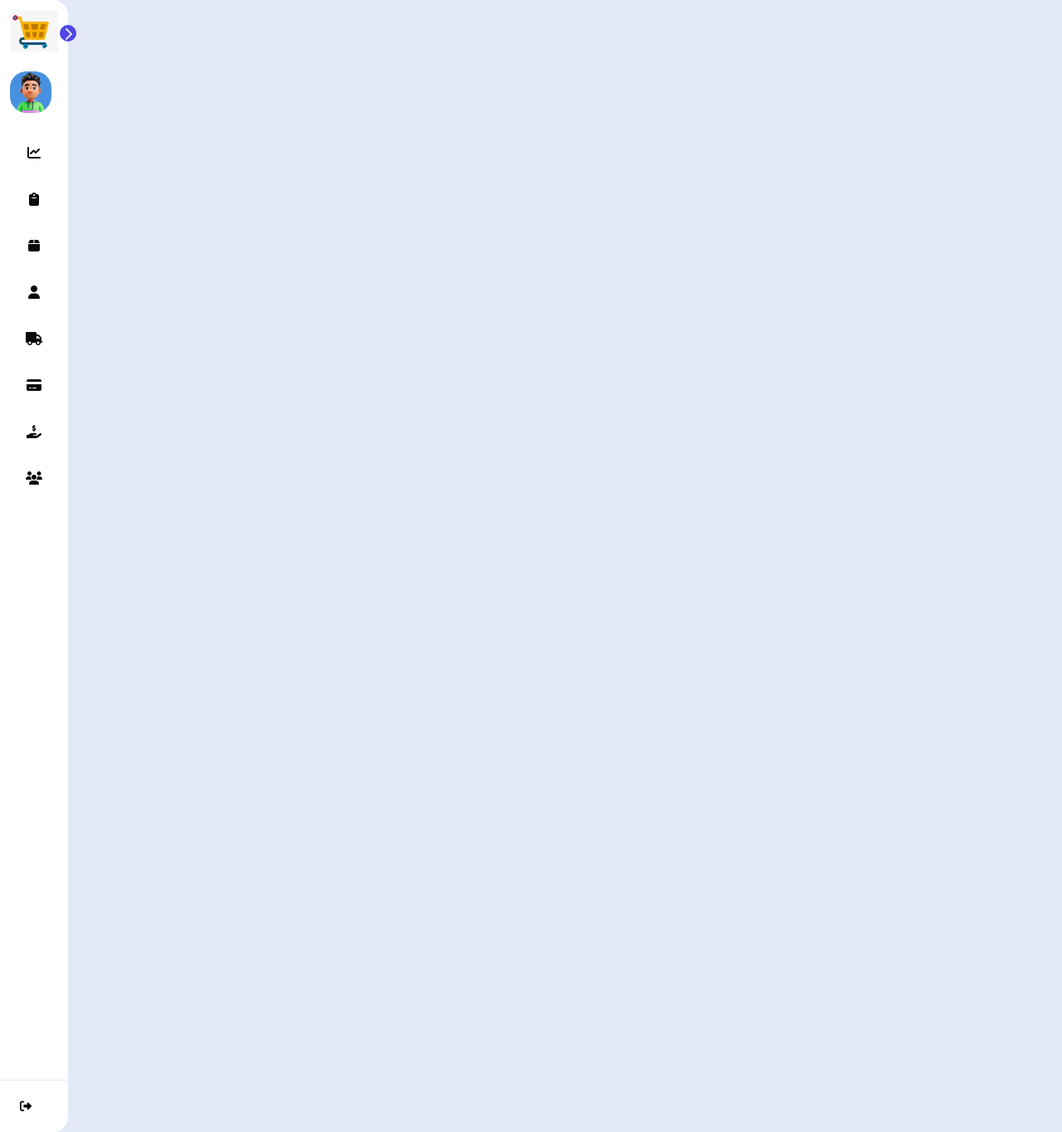
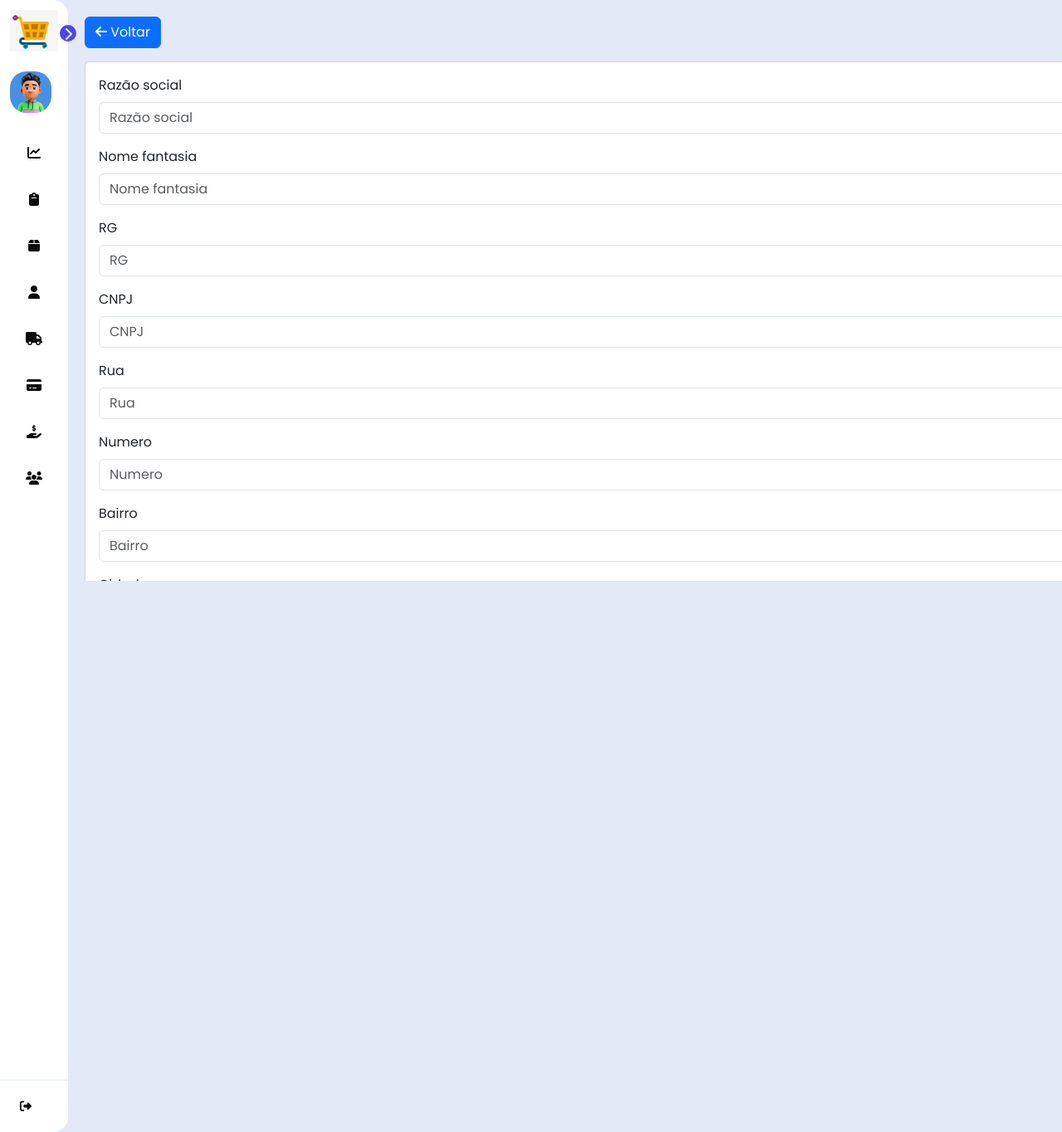
Before and after one commit to cheibe/ERP, a Django app: template app_clientes/templates/pages/adicionar_cliente.html in a window 1280 px wide. Shown: the whole page at 83% size. Run offline with Django 4.2, Linux system fonts and the light colour scheme; the template is opened without the code that fills it: values that come from a table or form of the project are taken from there, others are empty; some libraries are stand-ins or nearby versions.

Commit message:
functionality Clientes

```diff
--- a/app_clientes/forms.py
+++ b/app_clientes/forms.py
@@ -2,39 +2,40 @@ from django import forms
 from app_clientes.models import Cliente
 
 class ClienteForm(forms.ModelForm):
-
-    model = Cliente
-    fields = [
-        'razao_social',
-        'nome_fantasa',
-        'rg',
-        'cnpj',
-        'rua',
-        'numero',
-        'bairro',
-        'cidade',
-        'estado',
-        'cep',
-        'complemeto',
-        'telefone',
-        'telefone_fixo',
-    ]
+    class Meta:
+        model = Cliente
+        fields = [
+            'razao_social',
+            'nome_fantasia',
+            'rg',
+            'cnpj',
+            'rua',
+            'numero',
+            'bairro',
+            'cidade',
+            'estado',
+            'cep',
+            'complemento',
+            'telefone',
+            'telefone_fixo',
+        ]
 
 class EditClienteForm(forms.ModelForm):
 
-    model = Cliente
-    fields = [
-        'razao_social',
-        'nome_fantasa',
-        'rg',
-        'cnpj',
-        'rua',
-        'numero',
-        'bairro',
-        'cidade',
-        'estado',
-        'cep',
-        'complemeto',
-        'telefone',
-        'telefone_fixo',
-    ]
+    class Meta:
+        model = Cliente
+        fields = [
+            'razao_social',
+            'nome_fantasia',
+            'rg',
+            'cnpj',
+            'rua',
+            'numero',
+            'bairro',
+            'cidade',
+            'estado',
+            'cep',
+            'complemento',
+            'telefone',
+            'telefone_fixo',
+        ]
--- a/app_clientes/templates/pages/adicionar_cliente.html
+++ b/app_clientes/templates/pages/adicionar_cliente.html
@@ -1,5 +1,22 @@
 {% extends "global/index.html" %}
+{% load bootstrap5 %}
+
 
 {% block content %}
-
+<a href="{% url "clientes:clientes" %}" class="btn btn-primary mb-3">
+    <span class="fas fa-arrow-left mr-1"></span>
+    Voltar
+</a>
+<div class="card">
+    <div class="card-body">
+        <form method="post">
+            {% csrf_token %}
+            {% bootstrap_form form %}
+            <button type="submit" class="btn btn-primary">
+                <span class="fas fa-save"></span>
+                Salvar
+            </button>
+        </form>
+    </div>
+</div>
 {% endblock content %}
--- a/app_produtos/templates/pages/adicionar_produto.html
+++ b/app_produtos/templates/pages/adicionar_produto.html
@@ -6,8 +6,8 @@
         <span class="fas fa-arrow-left mr-1"></span>
         Voltar
     </a>
-    <div class="card" style="align: center;">
-        <div class="card-body" style="align: center;">
+    <div class="card">
+        <div class="card-body">
             <form method="post">
                 {% csrf_token %}
                 {% bootstrap_form form %}
--- a/base_static/global/css/style.css
+++ b/base_static/global/css/style.css
@@ -16,10 +16,13 @@ body {
 }
 
 .main {
+    height: 700px;
     padding: 20px;
     position: fixed;
     z-index: 1;
     padding-left: calc(82px + 20px);
+    display: flex;
+    overflow-y: scroll;
 }
 
 
@@ -205,3 +208,7 @@ body {
 .content {
     align-items: center;
 }
+
+.card {
+    width: 1300px;
+}
```
Also changed, not shown: app_clientes/views.py (+5 -5 lines).
